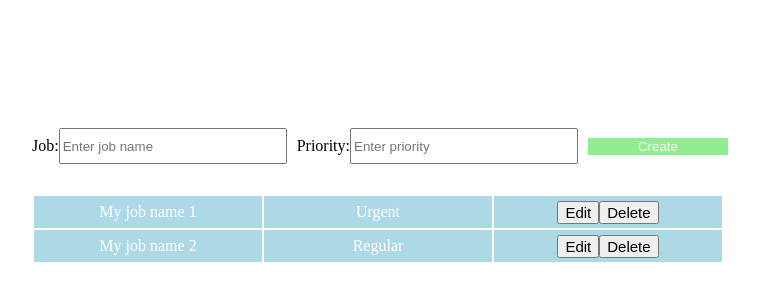
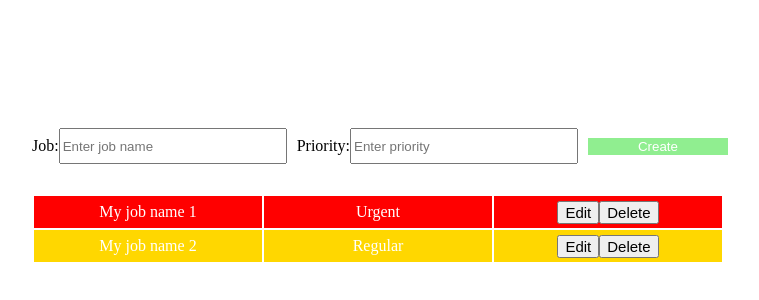
Before and after one commit to salimadem-react/Job_List_Crud, a React (Create React App) app: page / in a window 1280 px wide. Shown: the part 212-512 px from the top of the page, without its empty margins (260-1019 px from the left). Built offline with nearby package versions, Linux system fonts and the light colour scheme.

Commit message:
add conditional className and styling

```diff
--- a/src/components/Crud.jsx
+++ b/src/components/Crud.jsx
@@ -55,9 +55,40 @@ export default function Crud() {
                 <EditList current={current} lists={lists} setLists={setLists} />
               ) : (
                 <tr>
-                  <td>{current.job}</td>
-                  <td>{current.priority}</td>
-                  <td>
+                  <td
+                    style={{
+                      backgroundColor:
+                        current.priority === "Urgent"
+                          ? "red"
+                          : current.priority === "Regular"
+                          ? "#FFD700"
+                          : "lightblue",
+                    }}
+                  >
+                    {current.job}
+                  </td>
+                  <td
+                    style={{
+                      backgroundColor:
+                        current.priority === "Urgent"
+                          ? "red"
+                          : current.priority === "Regular"
+                          ? "#FFD700"
+                          : "lightblue",
+                    }}
+                  >
+                    {current.priority}
+                  </td>
+                  <td
+                    style={{
+                      backgroundColor:
+                        current.priority === "Urgent"
+                          ? "red"
+                          : current.priority === "Regular"
+                          ? "#FFD700"
+                          : "lightblue",
+                    }}
+                  >
                     <button
                       className="edit"
                       onClick={() => handleEdit(current.id)}
```
